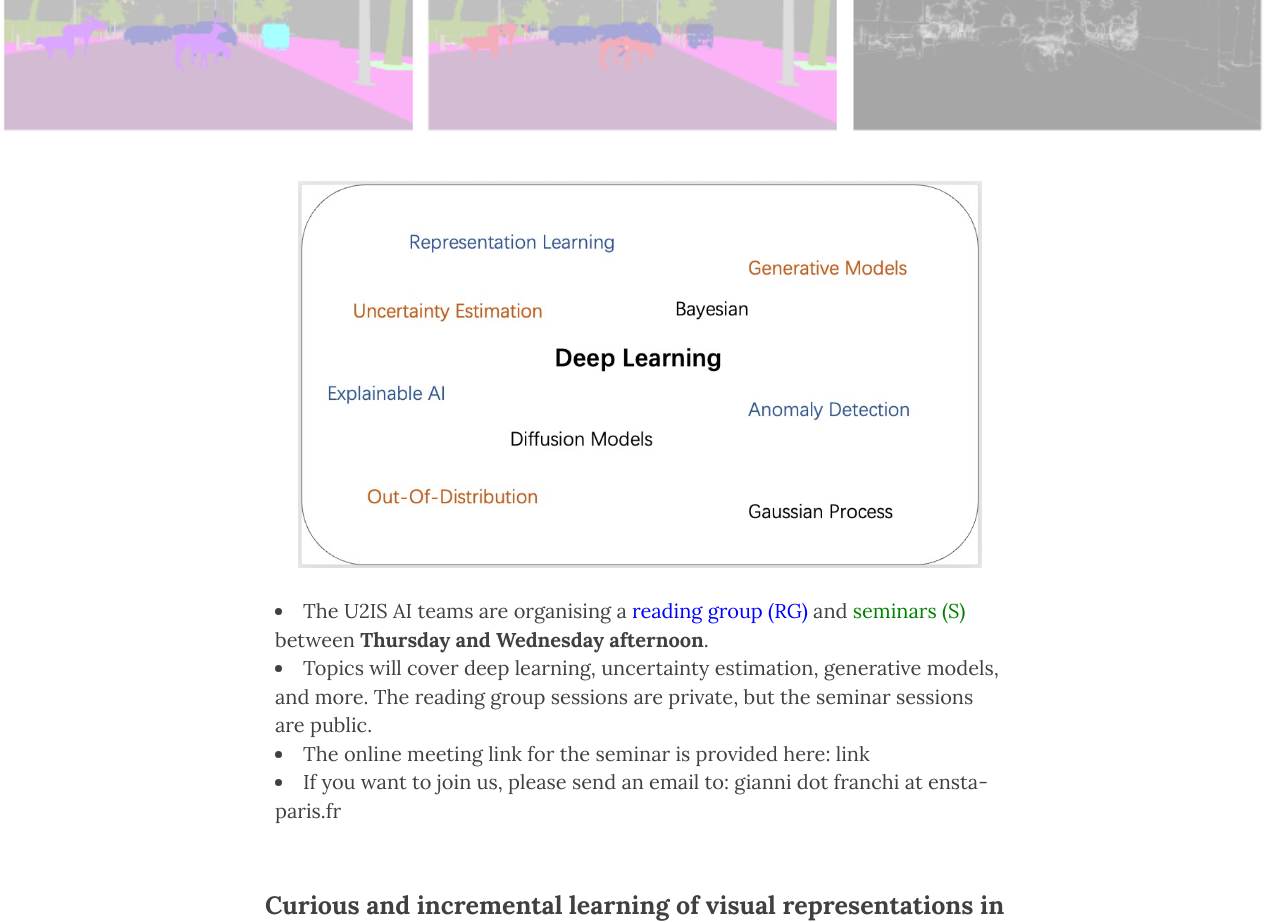
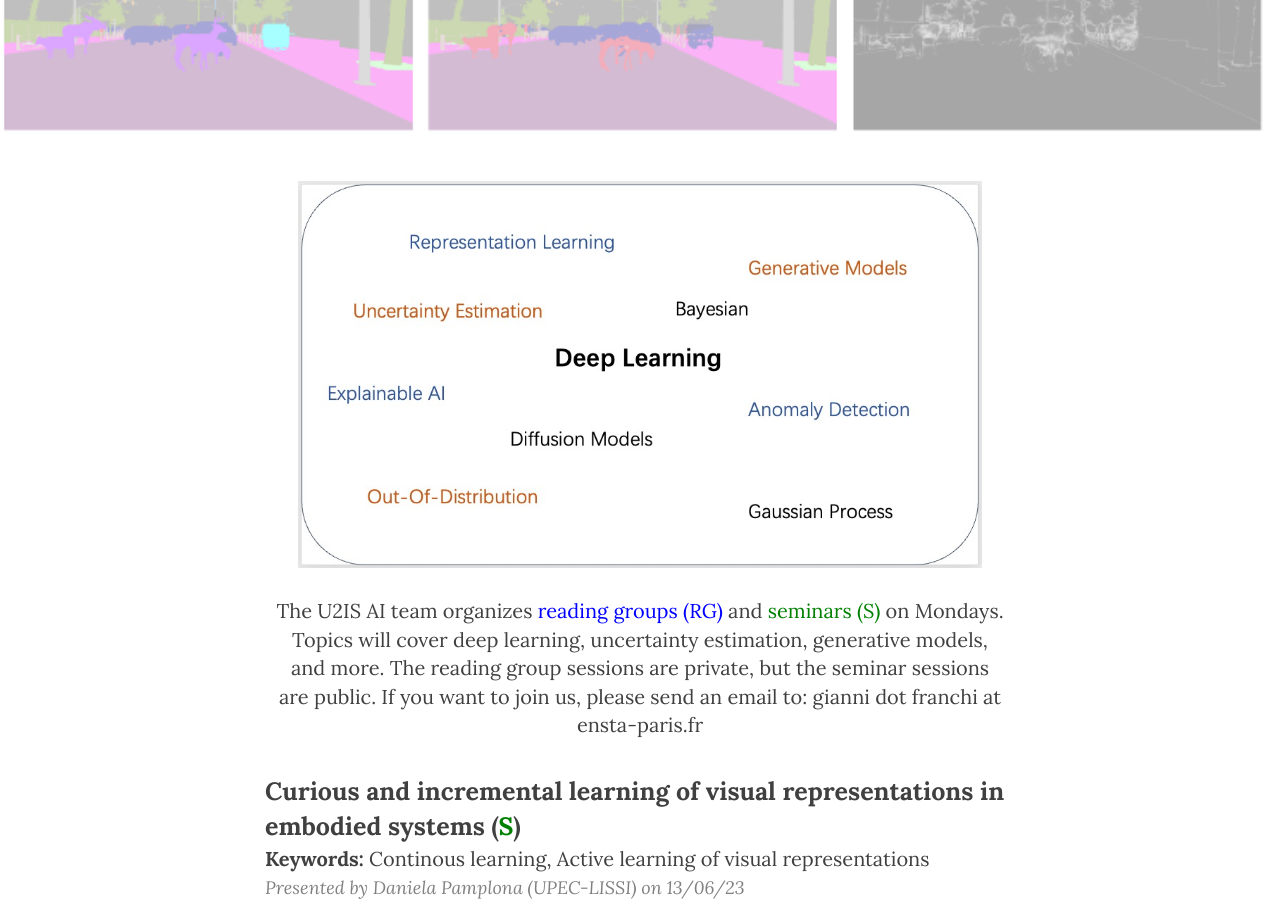
Before and after one commit to ENSTA-U2IS-AI/Reading-Group, a plain HTML site: page index.html in a window 1280 px wide. Shown: the part 299-1221 px from the top of the page. Drawn offline with nearby package versions, Linux system fonts and the light colour scheme.

Commit message:
:shirt: Small improvements

```diff
--- a/index.html
+++ b/index.html
@@ -21,14 +21,6 @@
     <link href="http://maxcdn.bootstrapcdn.com/font-awesome/4.1.0/css/font-awesome.min.css" rel="stylesheet" type="text/css">
     <link href='http://fonts.googleapis.com/css?family=Lora:400,700,400italic,700italic' rel='stylesheet' type='text/css'>
     <link href='http://fonts.googleapis.com/css?family=Open+Sans:300italic,400italic,600italic,700italic,800italic,400,300,600,700,800' rel='stylesheet' type='text/css'>
-
-    <!-- HTML5 Shim and Respond.js IE8 support of HTML5 elements and media queries -->
-    <!-- WARNING: Respond.js doesn't work if you view the page via file:// -->
-    <!--[if lt IE 9]>
-        <script src="https://oss.maxcdn.com/libs/html5shiv/3.7.0/html5shiv.js"></script>
-        <script src="https://oss.maxcdn.com/libs/respond.js/1.4.2/respond.min.js"></script>
-    <![endif]-->
-
 </head>
 
 <body>
@@ -79,7 +71,7 @@
                         <h1 style="font-size: 50px;">U2IS Reading Group</h1>
                         <!-- <hr class="small" > -->
                         <br>
-                        <span class="subheading">U2IS Lab, ENSTA Paris, Institut polytechnique de Paris</span>
+                        <span class="subheading">U2IS Lab, ENSTA Paris, Institut Polytechnique de Paris</span>
                     </div>
                 </div>
             </div>
@@ -93,12 +85,10 @@
             <br>
             <br>
             <span class="col-lg-8 col-lg-offset-2 ">
-                <ul, align="left">
-                    <li>The U2IS AI teams are organising a <font style="color:blue">reading group (RG)</font> and <font style="color:green">seminars (S)</font> between <b>Thursday and Wednesday afternoon</b>.</li>
-                    <li>Topics will cover deep learning, uncertainty estimation, generative models, and more. The reading group sessions are private, but the seminar sessions are public.</li>
-                    <li>The online meeting link for the seminar is provided here: link </li>
-                    <li>If you want to join us, please send an email to: gianni dot franchi at ensta-paris.fr</li>
-                </ul>
+                    The U2IS AI team organizes <font style="color:blue">reading groups (RG)</font> and <font style="color:green">seminars (S)</font> on Mondays.
+                    Topics will cover deep learning, uncertainty estimation, generative models, and more. The reading group sessions are private, but the seminar sessions are public.
+                     <!-- The online meeting link for the seminar is provided here: link </li> -->
+                    If you want to join us, please send an email to: gianni dot franchi at ensta-paris.fr
             <br>
             <hr class="small" >
 
```
